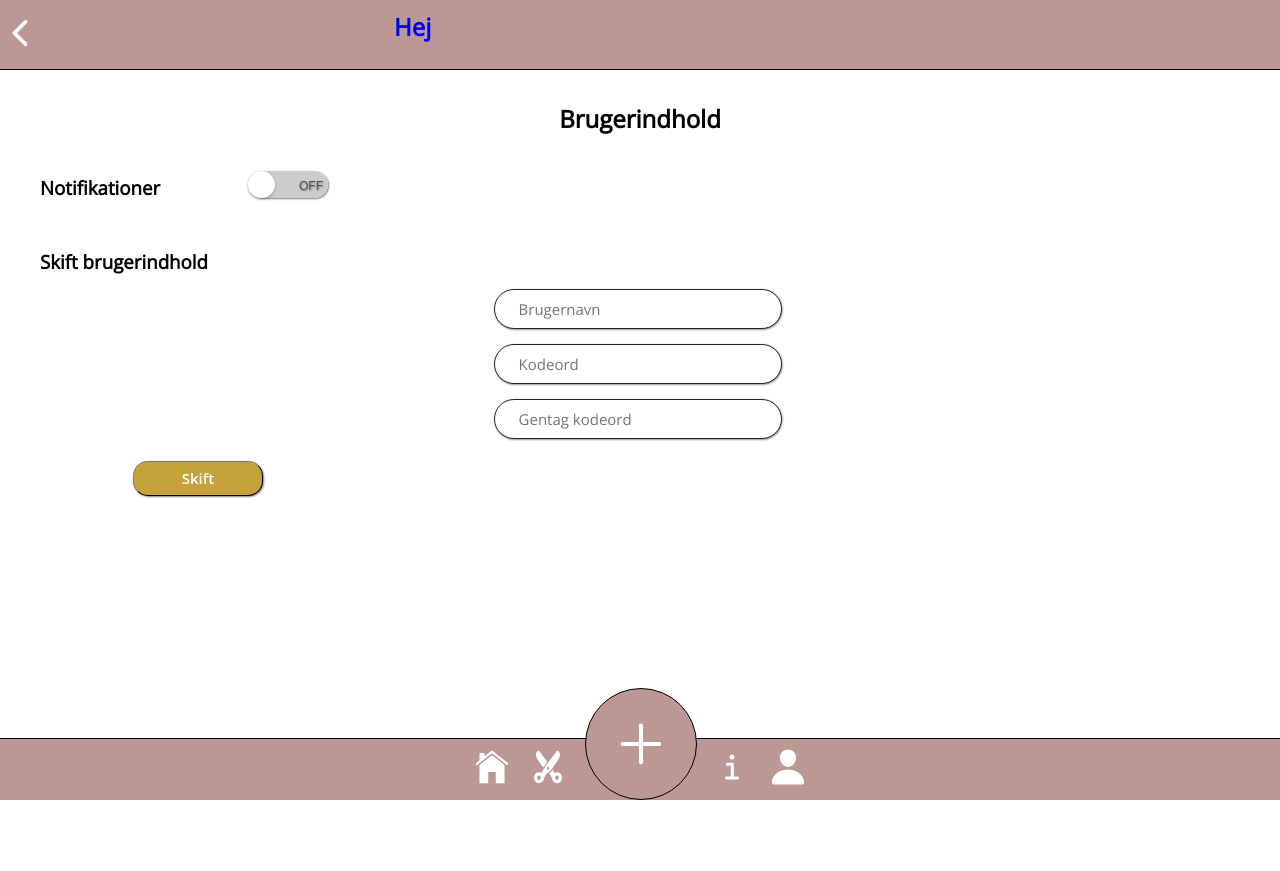
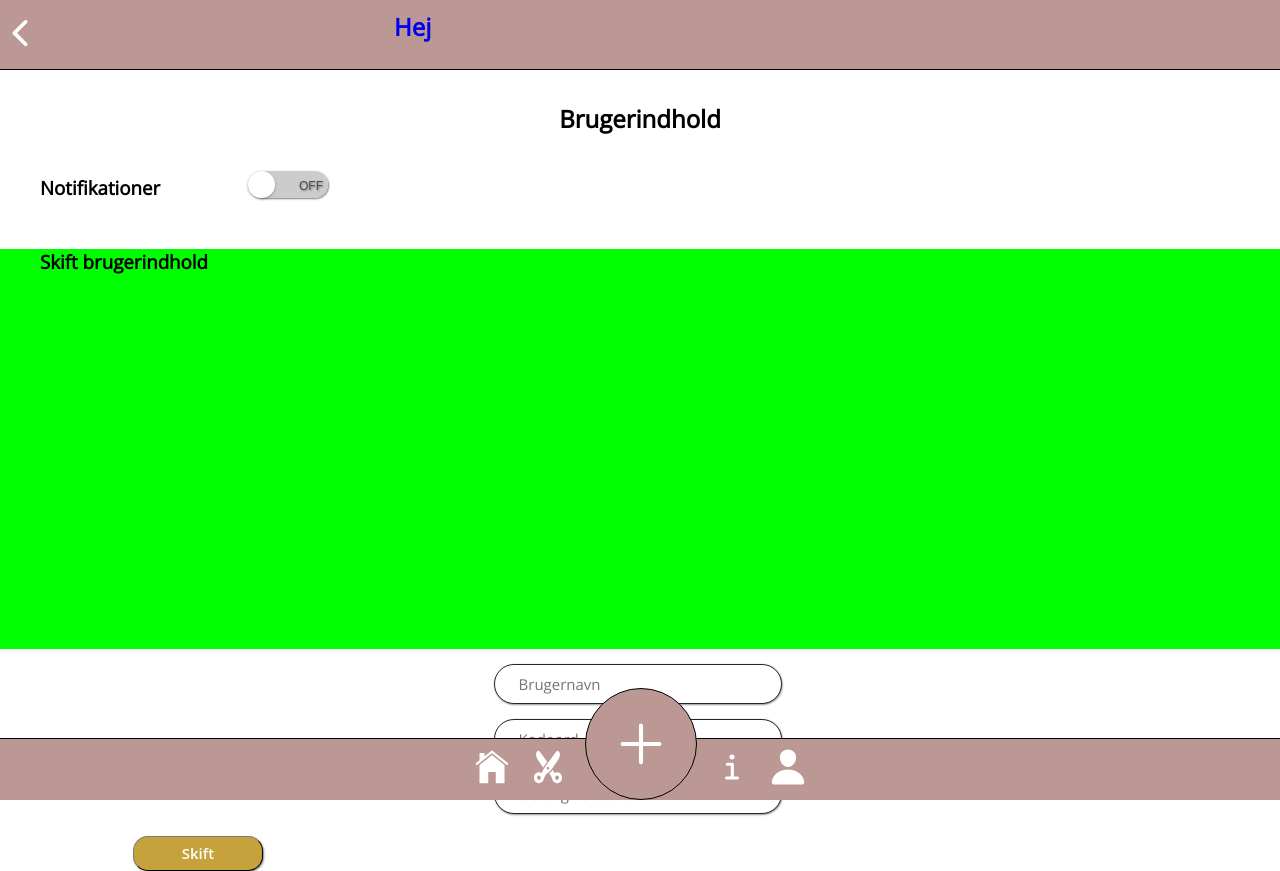
Before and after one commit to frejarafn/advanced-frisoer-test, a React (Create React App) app: page /Indstillinger in a window 1280 px wide. Before the commit the page ends 800 px from the top, so only its background shows below. Built offline with nearby package versions, Linux system fonts and the light colour scheme; a web font is replaced by a local one.

Commit message:
kontakt.js

```diff
--- a/src/styles/Kontakt.css
+++ b/src/styles/Kontakt.css
@@ -31,7 +31,7 @@ background: pink;
     justify-content: center;
 }
 
-.kontaktform {
+.form {
     height: 400px;
 
 
```
